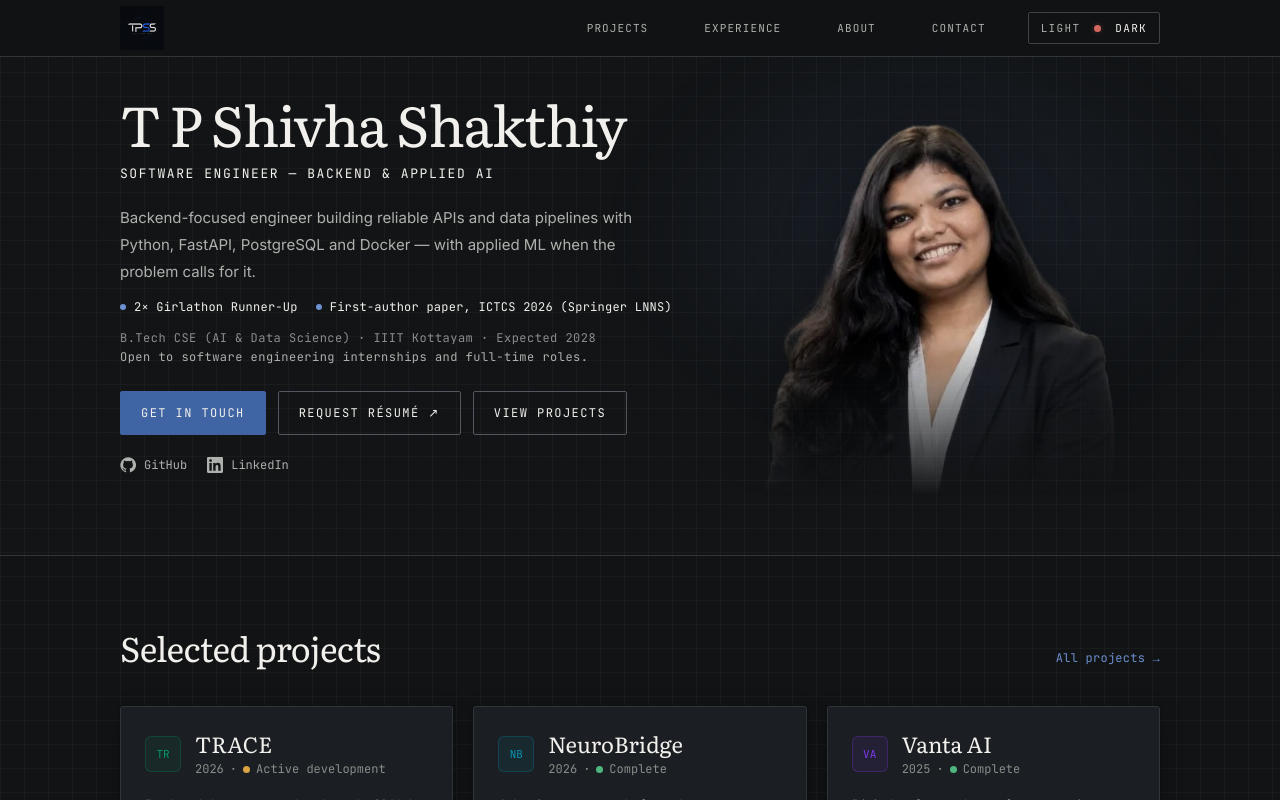
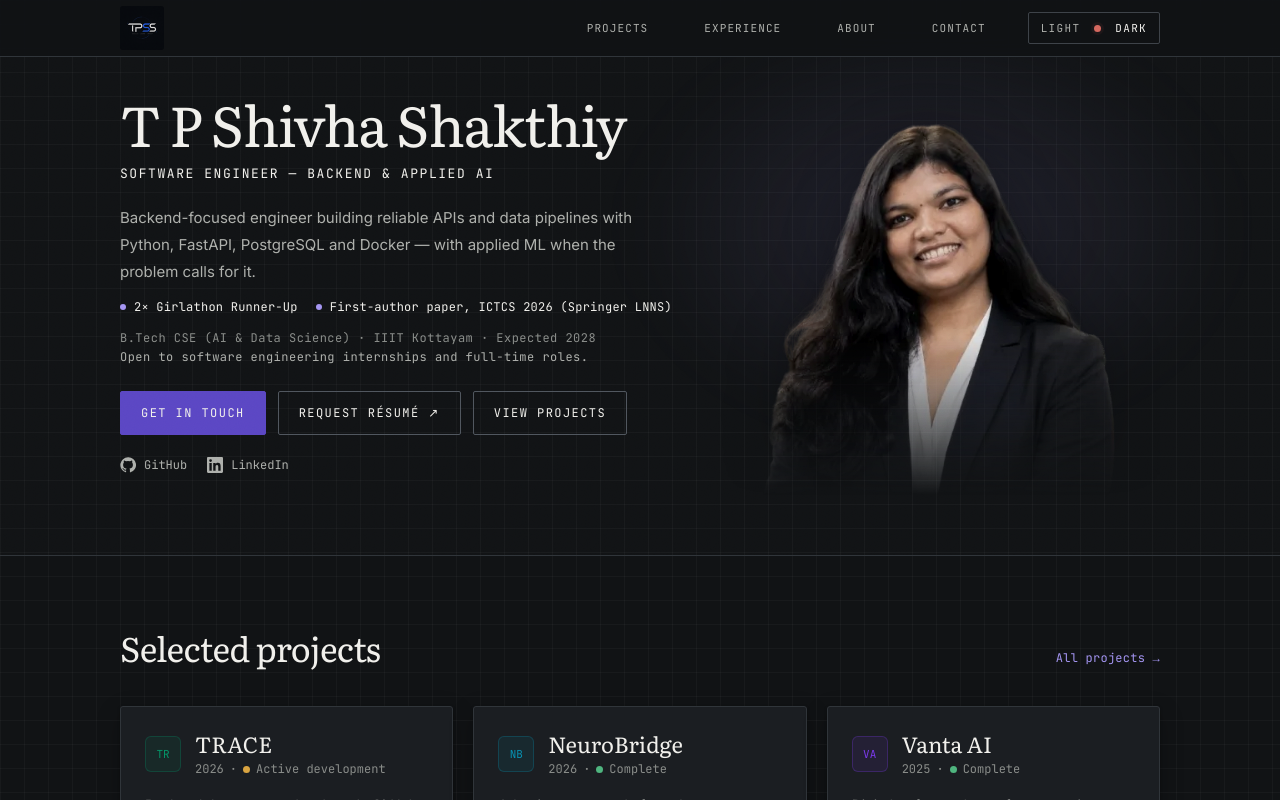
Before and after one commit to tp-shivha-shakthiy/Portfolio, a React (Vite) app: page / in a window 1280 px wide. Shown: the top 800 px of the page. Built offline with nearby package versions, Linux system fonts and the light colour scheme.

Commit message:
style: switch accent to violet ink
Accent tokens only (links, labels, primary button, focus ring). AA in both themes:
links/labels >=6.5:1 dark and >=5.9:1 light; button text 5.9:1 / 7.1:1.

```diff
--- a/src/index.css
+++ b/src/index.css
@@ -36,13 +36,14 @@
   --tx-h:     #F1F0EC;
   --tx-w:     #F1F0EC;
 
-  --a:        #6C8FCF;   /* accent text ≥4.9:1 on all surfaces (was #5B7FBF, 4.0–4.6:1) */
-  --a-hi:     #83A1D8;
-  --a-solid:  #3F63A3;   /* filled active states (toggle) */
-  --on-a-solid:#F1F0EC;  /* 5.2:1 on --a-solid */
-  --a-dim:    rgba(91,127,191,0.08);
-  --a-bd:     rgba(91,127,191,0.25);
-  --a-glow:   rgba(91,127,191,0.12);
+  /* Accent: violet ink. Links/labels ≥6.5:1 on every surface; used sparingly */
+  --a:        #A495F2;
+  --a-hi:     #B9AEF6;
+  --a-solid:  #5B47C4;   /* filled buttons / active toggle */
+  --on-a-solid:#F1F0EC;  /* 5.9:1 on --a-solid */
+  --a-dim:    rgba(164,149,242,0.08);
+  --a-bd:     rgba(164,149,242,0.28);
+  --a-glow:   rgba(164,149,242,0.12);
 
   --r:        #D4685F;   /* ≥4.5:1 on all surfaces (was #C1554F) */
   --ok:       #4FB57F;   /* status: done */
@@ -55,7 +56,7 @@
   --grid-b:   rgba(255,255,255,0.018);
   --nav-bg:   rgba(17,19,21,0.92);
   --card-sh:  0 1px 3px rgba(0,0,0,0.3), 0 8px 24px rgba(0,0,0,0.22);
-  --card-sh-h:0 1px 3px rgba(0,0,0,0.35), 0 8px 24px rgba(0,0,0,0.28), 0 0 0 1px rgba(91,127,191,0.08);
+  --card-sh-h:0 1px 3px rgba(0,0,0,0.35), 0 8px 24px rgba(0,0,0,0.28), 0 0 0 1px rgba(164,149,242,0.08);
   --photo-sh: 0 1px 3px rgba(0,0,0,0.3);
   --row-hov:  rgba(255,255,255,0.02);
   --error:    #E57373;
@@ -81,13 +82,13 @@
   --tx-h:     #111111;
   --tx-w:     #111111;
 
-  --a:        #2E5090;
-  --a-hi:     #3A61A8;
-  --a-solid:  #2E5090;
-  --on-a-solid:#FDFCF9;  /* 7.7:1 on --a-solid (was #111111, 2.4:1) */
-  --a-dim:    rgba(46,80,144,0.06);
-  --a-bd:     rgba(46,80,144,0.22);
-  --a-glow:   rgba(46,80,144,0.08);
+  --a:        #5440C2;   /* ≥5.9:1 on every light surface */
+  --a-hi:     #6A57D6;
+  --a-solid:  #5440C2;
+  --on-a-solid:#FDFCF9;  /* 7.1:1 on --a-solid */
+  --a-dim:    rgba(84,64,194,0.06);
+  --a-bd:     rgba(84,64,194,0.24);
+  --a-glow:   rgba(84,64,194,0.08);
 
   --r:        #7A2E2E;
   --ok:       #2E7D4F;
@@ -100,7 +101,7 @@
   --grid-b:   rgba(0,0,0,0.015);
   --nav-bg:   rgba(245,243,238,0.92);
   --card-sh:  0 1px 2px rgba(0,0,0,0.06), 0 6px 18px rgba(0,0,0,0.06);
-  --card-sh-h:0 1px 2px rgba(0,0,0,0.06), 0 4px 16px rgba(0,0,0,0.06), 0 0 0 1px rgba(46,80,144,0.08);
+  --card-sh-h:0 1px 2px rgba(0,0,0,0.06), 0 4px 16px rgba(0,0,0,0.06), 0 0 0 1px rgba(84,64,194,0.08);
   --photo-sh: 0 1px 3px rgba(0,0,0,0.08);
   --row-hov:  rgba(0,0,0,0.02);
   --error:    #C62828;
```
